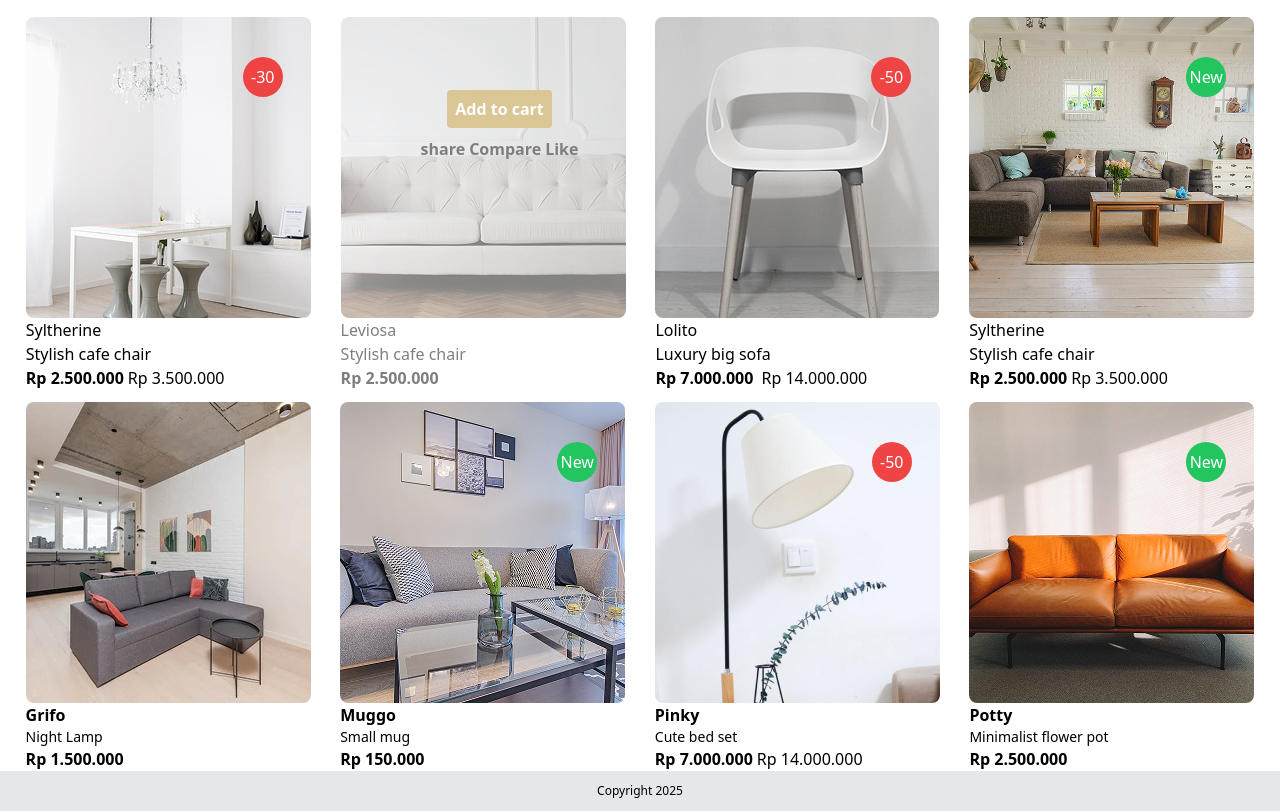
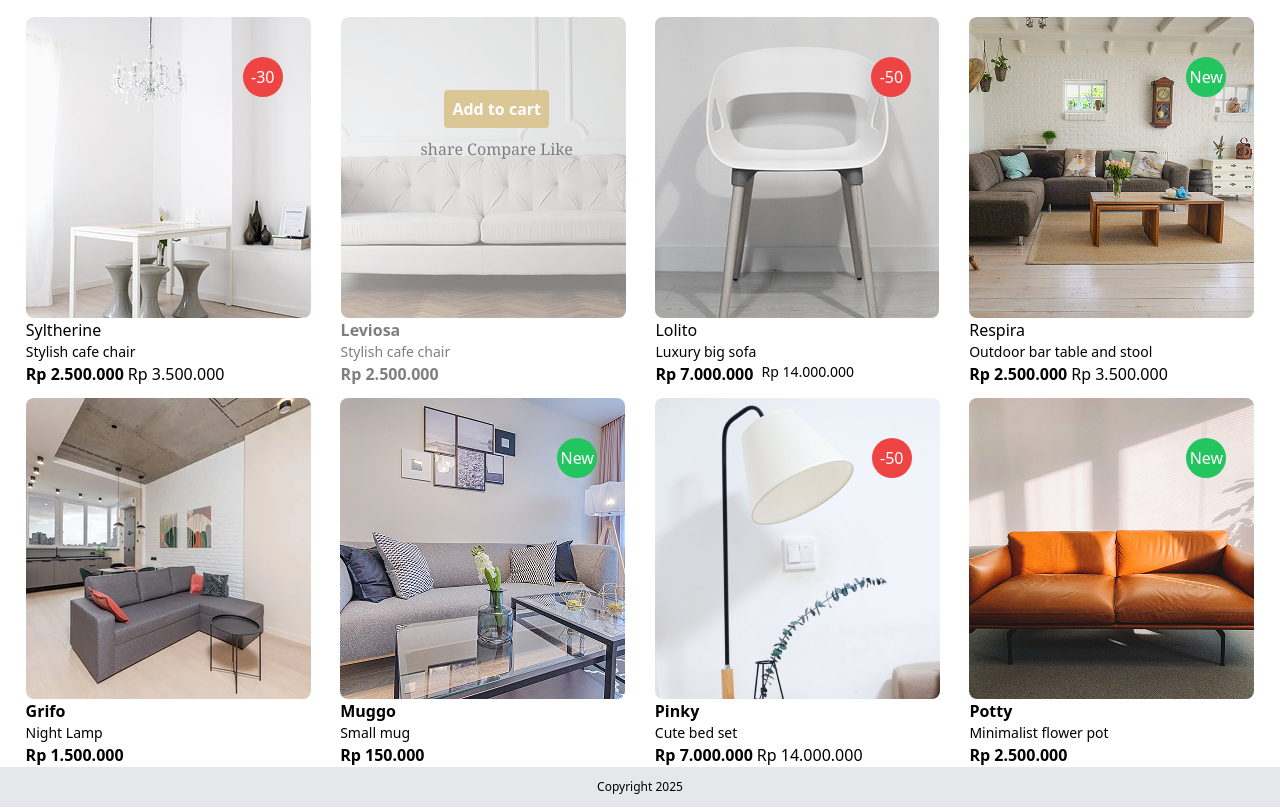
Before and after one commit to Govamarket/Furniture-Show-room, a React (Create React App) app: page / in a window 1280 px wide. Shown: the part 1580-2391 px from the top of the page. Built offline with nearby package versions, Linux system fonts and the light colour scheme.

Commit message:
initial commit

```diff
--- a/src/Components/Pages/Home.js
+++ b/src/Components/Pages/Home.js
@@ -92,7 +92,7 @@ const Home = () => {
               <p>Syltherine</p>
             </span>
 
-            <span>
+            <span className="text-sm">
               <p>Stylish cafe chair</p>
             </span>
             <div className="flex gap-1">
@@ -113,16 +113,16 @@ const Home = () => {
               <span className="add p-2 text-white font-bold rounded">
                 <button>Add to cart</button>
               </span>
-              <span className="flex mt-4 text-black font-bold gap-1">
+              <span className="flex mt-4 text-black font-serif gap-1">
                 <p>share</p>
                 <p>Compare</p>
                 <p>Like</p>
               </span>
             </div>
-            <span className="text-black">
+            <span className="text-black font-bold">
               <p>Leviosa</p>
             </span>
-            <span className="text-black">
+            <span className="text-black text-sm">
               <p>Stylish cafe chair</p>
             </span>
             <span className="font-bold">
@@ -144,7 +144,7 @@ const Home = () => {
             <button>
               <p>Lolito</p>
             </button>
-            <span>
+            <span className="text-sm">
               <p>Luxury big sofa</p>
             </span>
 
@@ -155,7 +155,7 @@ const Home = () => {
                   <p>Rp 7.000.000</p>
                 </button>
               </span>
-              <span>
+              <span className="text-sm">
                 <p>Rp 14.000.000</p>
               </span>
             </div>
@@ -170,11 +170,11 @@ const Home = () => {
             </div>
 
             <span>
-              <p>Syltherine</p>
+              <p>Respira</p>
             </span>
 
-            <span>
-              <p>Stylish cafe chair</p>
+            <span className="text-sm">
+              <p>Outdoor bar table and stool</p>
             </span>
             <div className="flex gap-1">
               <span>
```
